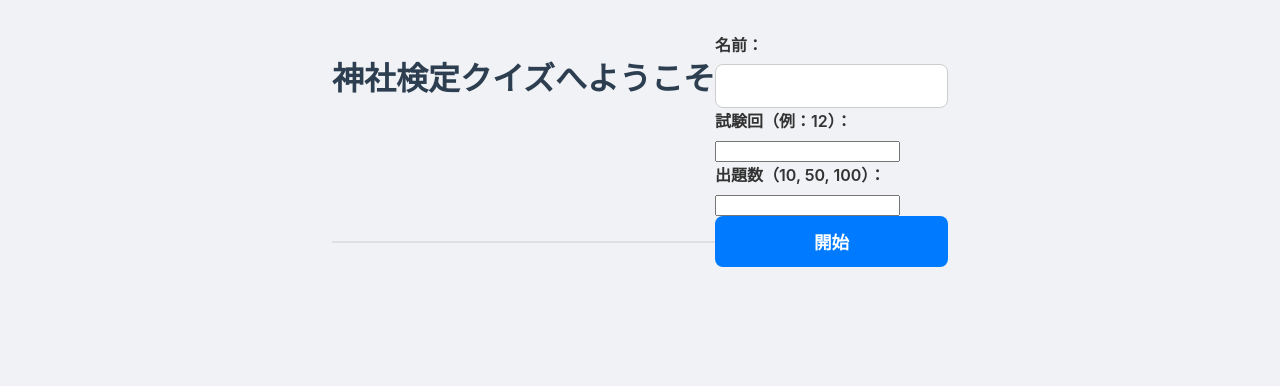
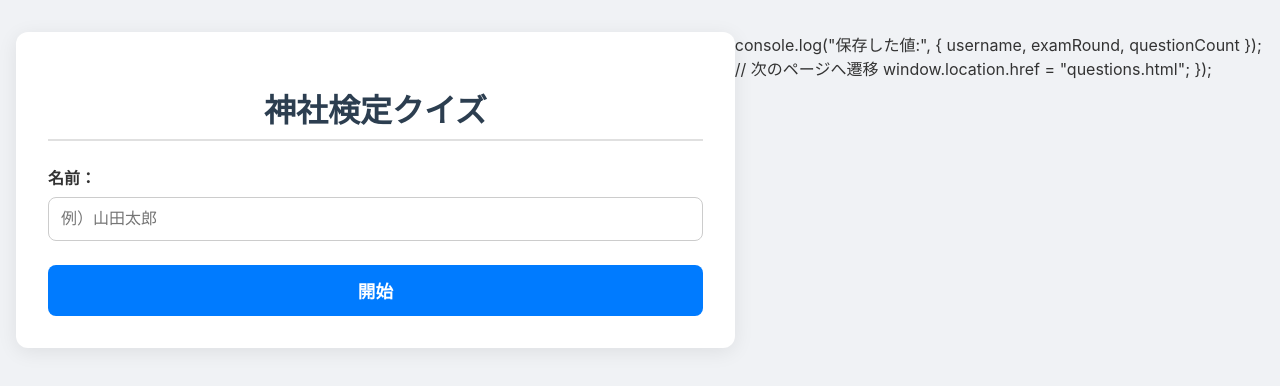
Before and after one commit to NEOmachine914/jinjya-workbook, a plain HTML site: page index.html in a window 1280 px wide. Drawn offline with Linux system fonts and the light colour scheme.

Commit message:
Update index.html

```diff
--- a/index.html
+++ b/index.html
@@ -6,34 +6,18 @@
   <title>神社検定クイズ - 開始</title>
   <link rel="stylesheet" href="style.css" />
 </head>
-<body>
-  <h1>神社検定クイズへようこそ</h1>
-  <form id="start-form">
-    <label for="username">名前：</label>
-    <input type="text" id="username" required /><br />
-
-    <label for="examRound">試験回（例：12）：</label>
-    <input type="number" id="examRound" required /><br />
-
-    <label for="questionCount">出題数（10, 50, 100）：</label>
-    <input type="number" id="questionCount" required /><br />
-
-    <button type="submit">開始</button>
-  </form>
-
-  <script>
-    document.getElementById("start-form").addEventListener("submit", function (e) {
-      e.preventDefault();
-      const username = document.getElementById("username").value;
-      const examRound = document.getElementById("examRound").value;
-      const questionCount = document.getElementById("questionCount").value;
-
-      // sessionStorage に保存
-      sessionStorage.setItem("username", username);
-      sessionStorage.setItem("examRound", examRound);
-      sessionStorage.setItem("questionCount", questionCount);
-
-      // デバッグ用ログ
+<body id="page-index">
+  <div class="container">
+    <h1>神社検定クイズ</h1>
+    <div class="form-group">
+      <label for="username">名前：</label>
+      <input type="text" id="username" placeholder="例）山田太郎" />
+    </div>
+    <button id="start-btn" class="btn">開始</button>
+  </div>
+  <script src="main.js" defer></script>
+</body>
+</html>
       console.log("保存した値:", { username, examRound, questionCount });
 
       // 次のページへ遷移
```
